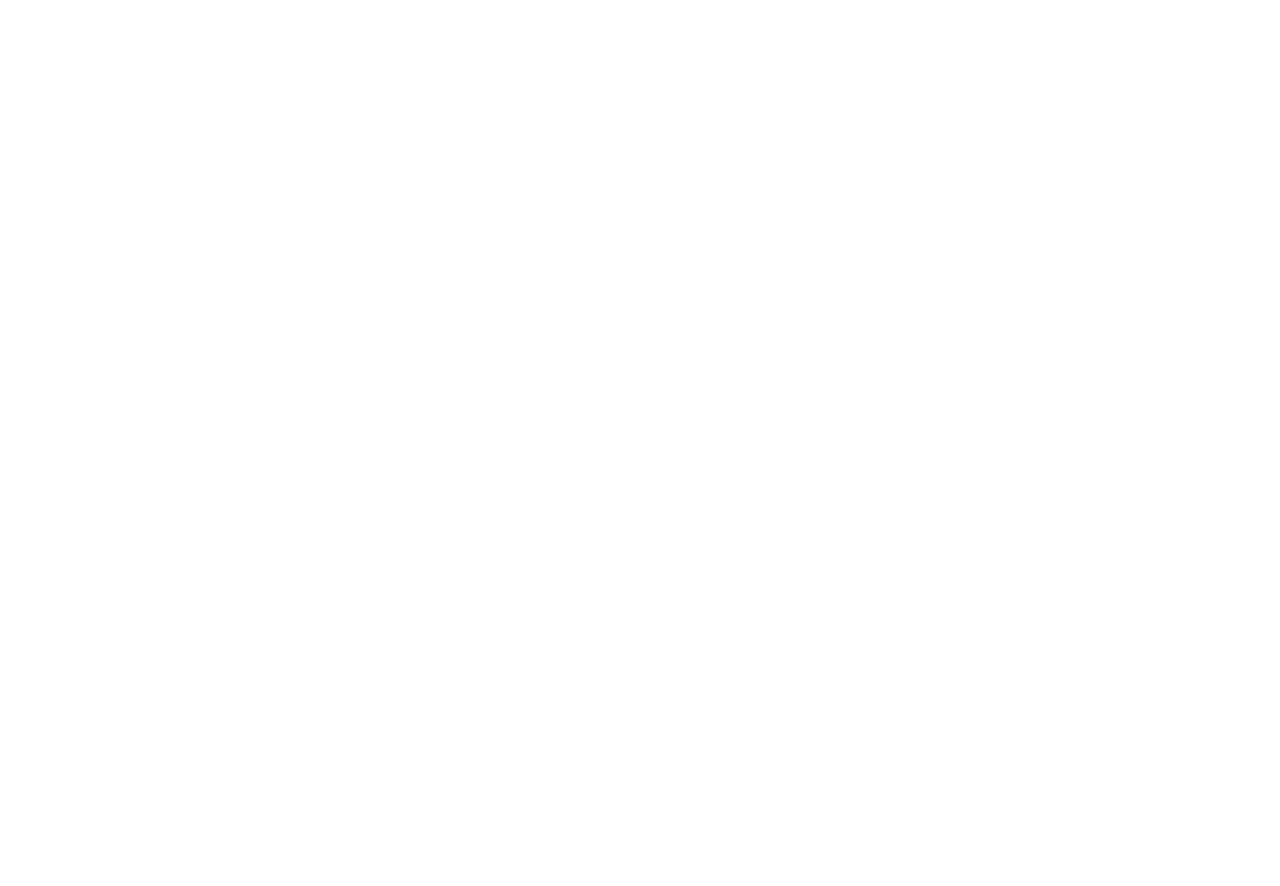
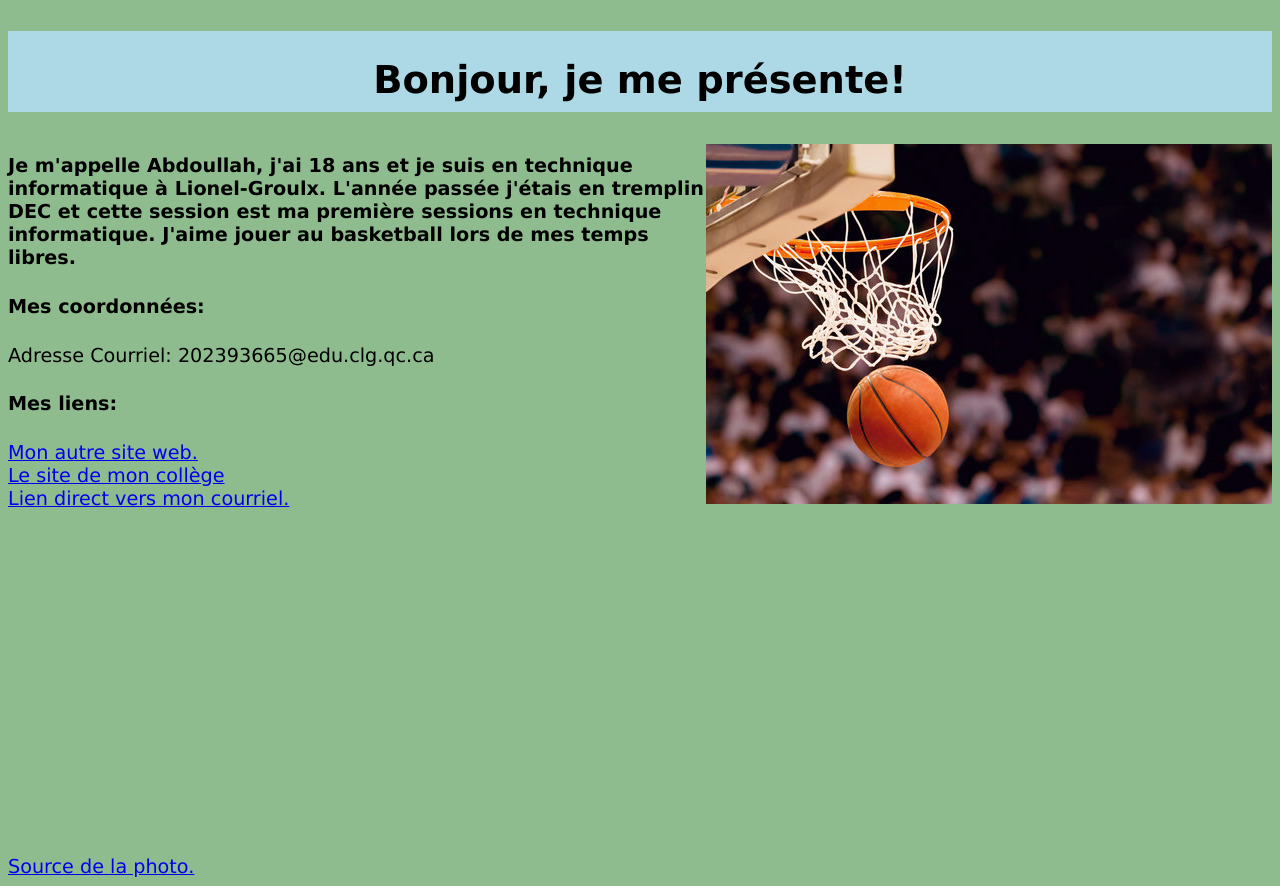
Before and after one commit to Abdoullah0055/labo2, a plain HTML site: page index.html in a window 1280 px wide. Before the commit the page ends 800 px from the top, so only its background shows below. Drawn offline with Linux system fonts and the light colour scheme.

Commit message:
j'ai ajouter mon propre site

```diff
--- a/index.html
+++ b/index.html
@@ -1,11 +1,35 @@
+<!--Abdoullah El Ahmar-->
 <!DOCTYPE html>
 <html lang="en">
+
 <head>
     <meta charset="UTF-8">
     <meta name="viewport" content="width=device-width, initial-scale=1.0">
-    <title>Document</title>
+    <title>À propos de moi</title>
+    <link rel="stylesheet" href="styles/styleindex.css">
 </head>
-<body>
 
+<body style="background-color: darkseagreen;">
+    <br>
+    <header style="background-color: lightblue; height: 80px; padding-top: 0.05%; padding-bottom: 0.05%;">
+        <h1 style="text-align: center; align-items: center; color: black;">Bonjour, je me présente!</h1>
+    </header>
+    <img src="images/basket.jpg" alt="Image d'un ballon de basket qui rentre dans un panier" style="float: right; padding-top: 32px;">
+    <br>
+    <p><strong>Je m'appelle Abdoullah, j'ai 18 ans et je suis en technique informatique à Lionel-Groulx. L'année passée
+            j'étais en tremplin DEC et cette session est ma première sessions en technique informatique. J'aime jouer au
+            basketball lors de mes temps libres.</strong></p>
+    <h4>Mes coordonnées: </h4>
+    <p>
+        Adresse Courriel: 202393665@edu.clg.qc.ca
+    </p>
+    <h4>Mes liens:</h4>
+    <a href="http://127.0.0.1:5500/tokyo.html" target="_blank">Mon autre site web.</a> <br>
+    <a href="https://clg.qc.ca/" target="_blank">Le site de mon collège</a> <br>
+    <a href="mailto:202393665@edu.clg.qc.ca" target="_blank">Lien direct vers mon courriel.</a> <br>
+    <br><br><br><br><br><br><br><br><br><br><br><br><br><br><br>
+    <a href="https://as2.ftcdn.net/v2/jpg/00/62/39/19/1000_F_62391976_WKbOA72PbU28IAfUjn6tLAPz3e2IVxdr.jpg">Source de la
+        photo.</a>
 </body>
+
 </html>
--- /dev/null
+++ b/styles/styleindex.css
@@ -0,0 +1,9 @@
+header
+{
+    text-align: center;
+}
+body
+{
+    font-family: 'Lucida Sans', 'Lucida Sans Regular', 'Lucida Grande', 'Lucida Sans Unicode', Geneva, Verdana, sans-serif;
+    font-size: larger;
+}
```
Also changed, not shown: tokyo.html (+27 -18 lines), images/basket.jpg (added), images/computerscience.avif (added).
